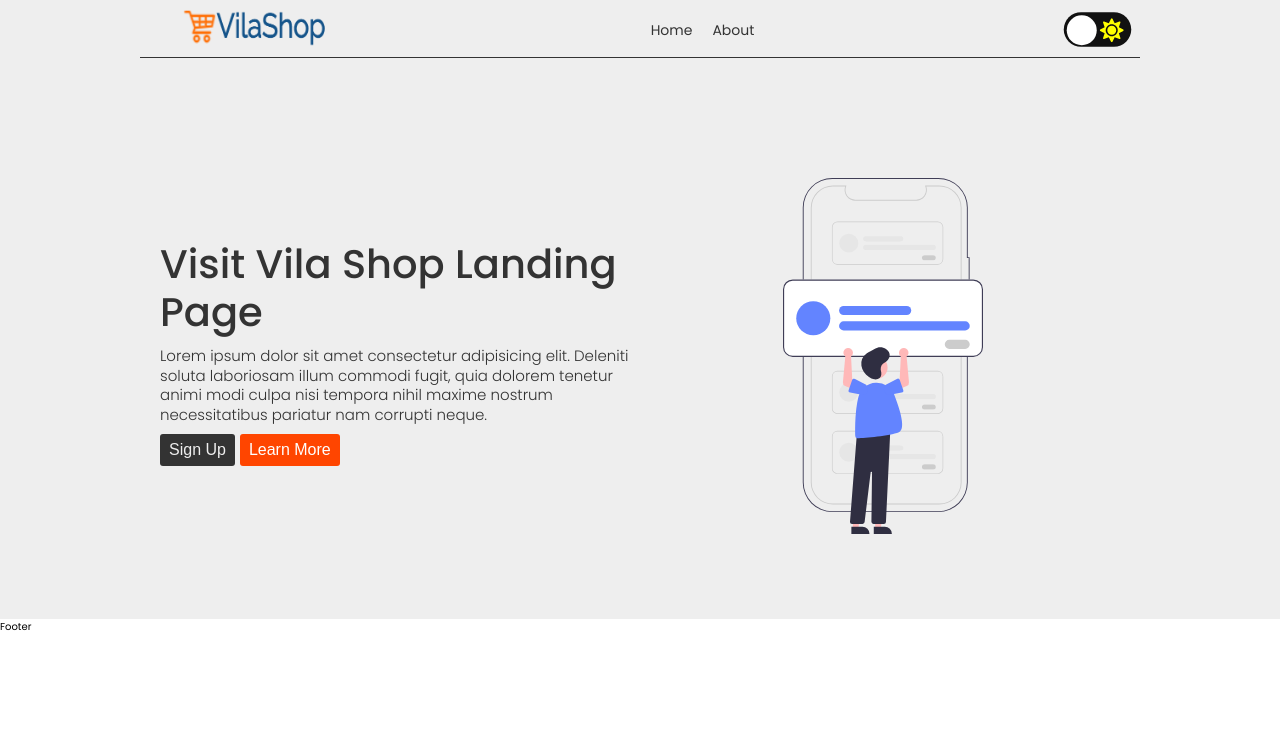
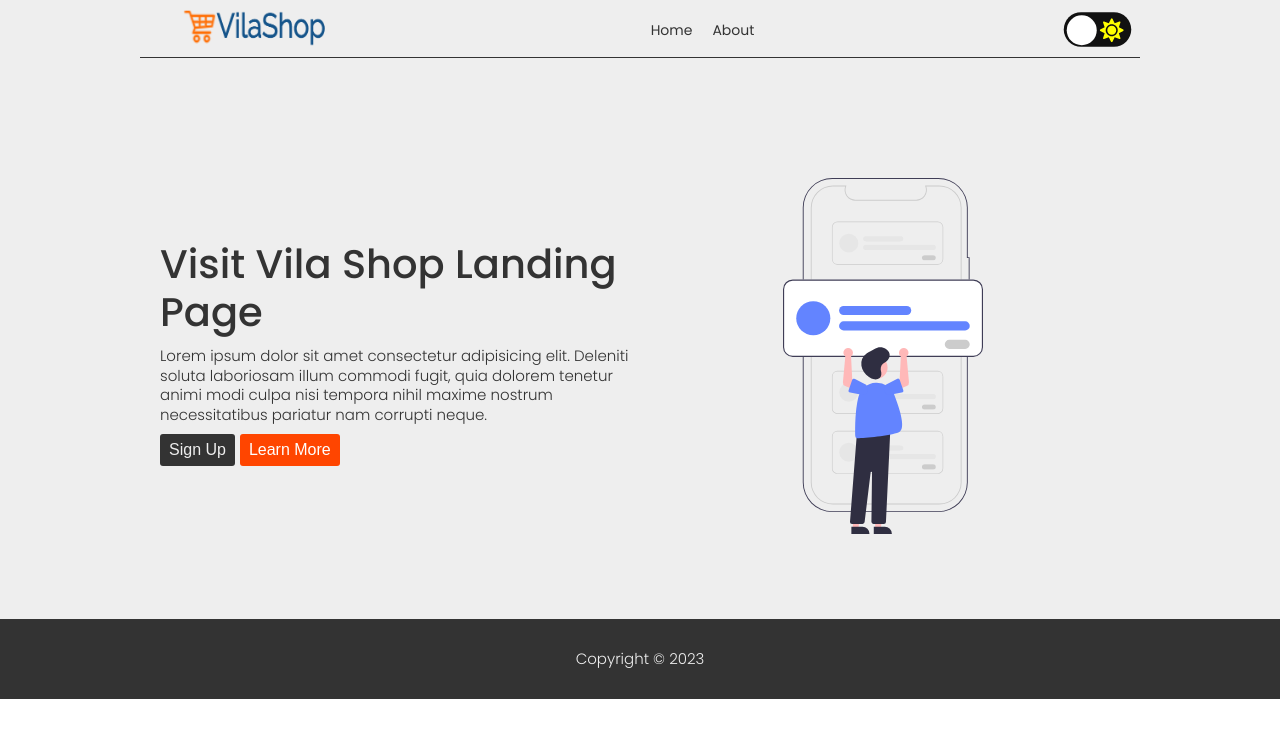
Before and after one commit to kevinandris/DarkModeToggler, a React (Create React App) app: page / in a window 1280 px wide. Shown: the top 738 px of the page. Built offline with nearby package versions, Linux system fonts and the light colour scheme; the HTML template or start-up script is replaced by a standard one.

Commit message:
Footer.js and its style are implemented

```diff
--- a/src/components/footer/Footer.css
+++ b/src/components/footer/Footer.css
@@ -0,0 +1,9 @@
+footer {
+    width: 100%;
+    height: 10vh;
+    background-color: var(--foreground);
+}
+
+footer > p {
+    color: var(--background);
+}
--- a/src/components/footer/Footer.js
+++ b/src/components/footer/Footer.js
@@ -3,7 +3,9 @@ import './Footer.css'
 
 const Footer = () => {
   return (
-    <div>Footer</div>
+    <footer className='--flex-center'>
+      <p>Copyright &copy; 2023</p>
+    </footer>
   )
 }
 
```
